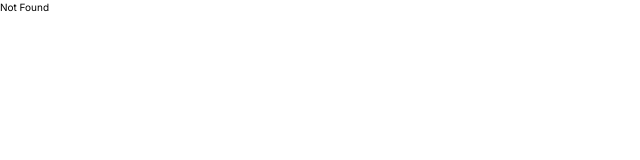
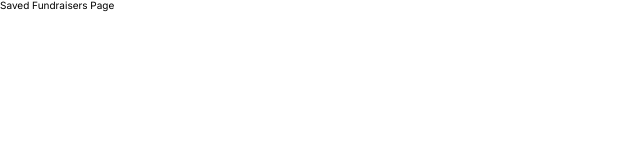
Before and after one commit to RobertTheDev/GoFunder, a Next.js app: page /saved-fundraisers in a window 1280 px wide. Shown: the top 160 px of the page, without its empty margins (0-640 px from the left). Built offline with nearby package versions, Linux system fonts and the light colour scheme.

Commit message:
feat: created saved fundraisers page

```diff
--- /dev/null
+++ b/src/app/saved-fundraisers/page.tsx
@@ -0,0 +1,7 @@
+export default function SavedFundraisersPage() {
+    return (
+        <div>
+            <h1>Saved Fundraisers Page</h1>
+        </div>
+    );
+}
```
